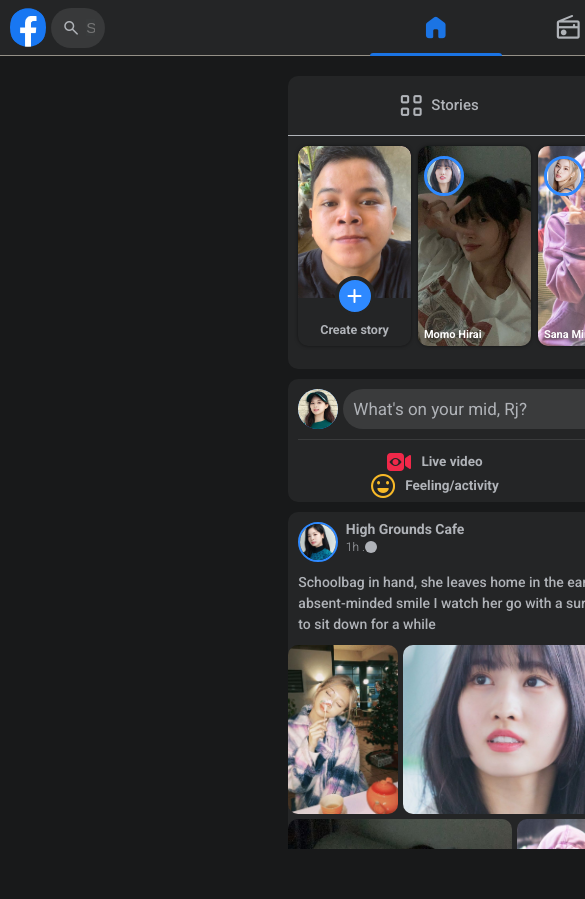
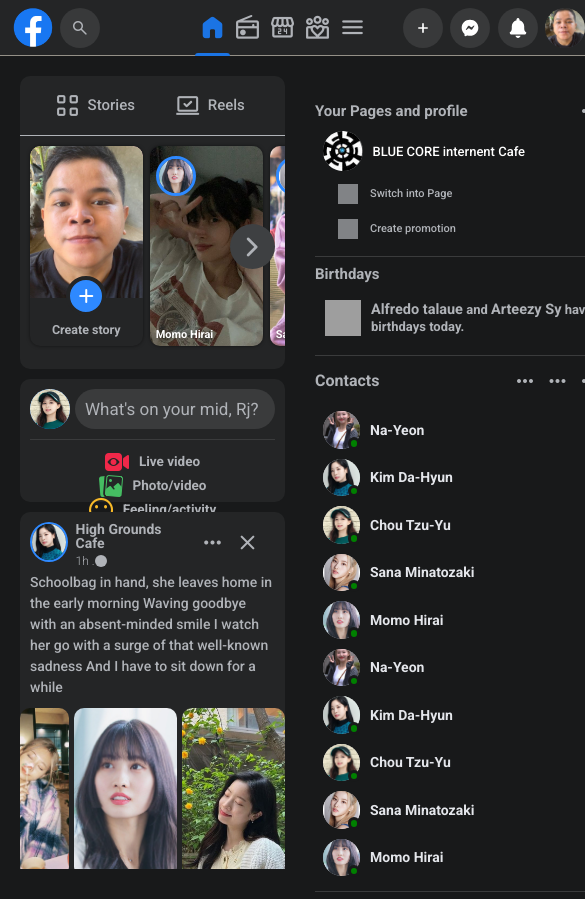
Before and after one commit to ryzen322/CloneFb, a website: page index.html in a window 390 px wide. Shown: the top 899 px of the page, 585 px wide, since content can reach past the window. Drawn offline with nearby package versions, Linux system fonts and the light colour scheme; grey boxes are pictures that could not be loaded.

Commit message:
adding media queries for mobile and tablet and fixed some html

```diff
--- a/app.js
+++ b/app.js
@@ -647,3 +647,14 @@ createIcons.slice(3).forEach(({ name, text, backImage, backGroundUrl }) => {
 </div>`;
   icons[1].insertAdjacentHTML("beforeend", html);
 });
+
+const feedIcon = document.querySelector(".feed-icons");
+const sideNav = document.querySelector(".aside");
+
+feedIcon.addEventListener("click", function () {
+  if (sideNav.hasAttribute("id")) {
+    sideNav.removeAttribute("id", "display: none");
+  } else {
+    sideNav.setAttribute("id", "hideSideBar");
+  }
+});
--- a/index.html
+++ b/index.html
@@ -50,8 +50,10 @@
             <div class="icons-ui">
               <span class="material-symbols-rounded"> diversity_4 </span>
             </div>
-            <div class="icons-ui">
+            <div class="icons-ui feed-icons">
               <span class="material-symbols-rounded"> videogame_asset </span>
+
+              <span class="material-symbols-rounded"> menu </span>
             </div>
           </div>
         </div>
@@ -358,7 +360,7 @@
         </div>
       </nav>
 
-      <aside class="aside">
+      <aside class="aside" id="hideSideBar">
         <div class="aside__navigation">
           <div class="aside__navigation--icons">
             <div class="rounded--icons">
--- a/sass/_base.scss
+++ b/sass/_base.scss
@@ -38,6 +38,17 @@ $bp-largest: 75em; // 1200px / 16 = 75
 $bp-large: 62.5em; // 1000px
 $bp-medium: 50em; // 800px
 
+@mixin respond-tablet {
+  @media (max-width: $bp-largest) {
+    @content;
+  }
+}
+@mixin respond-tablet-landScape {
+  @media (max-width: $bp-large) {
+    @content;
+  }
+}
+
 *,
 *::before,
 *::after {
@@ -70,11 +81,25 @@ ul {
 
 .container {
   display: grid;
-  grid-template-columns: 1fr 1fr 85rem 1fr;
+  grid-template-columns: 35rem 1fr 35rem;
+
+  gap: 0.5rem;
+
+  @include respond-tablet {
+    grid-template-columns: 30rem 1fr 30rem;
+  }
+
+  @include respond-tablet-landScape() {
+    row-gap: 2rem;
+  }
+
+  // @include respond-tablet {
+  //   background-color: green;
+  // }
 }
 
 .rightbar {
-  grid-column: 4 / -1;
+  grid-column: 3 / -1;
   grid-row: 2 / 3;
   background-color: $backgroundColor;
   max-height: 100rem;
@@ -83,6 +108,10 @@ ul {
   overflow: auto;
 
   scrollbar-width: thin;
+
+  @include respond-tablet-landScape {
+    z-index: -1;
+  }
 
   &::-webkit-scrollbar {
     width: 0.75rem;
@@ -457,6 +486,14 @@ ul {
   display: none;
 }
 
+#hideSideBar {
+  display: block;
+
+  @include respond-tablet-landScape {
+    display: none;
+  }
+}
+
 .bg-chat {
   background-color: green;
 }
--- a/sass/_features.scss
+++ b/sass/_features.scss
@@ -1,6 +1,6 @@
 .main {
   max-height: 94vh;
-  grid-column: 2 / 4;
+  // grid-column: 2 / 4;
   grid-row: 2 / 3;
   overflow: auto;
   padding-top: 2rem;
@@ -9,6 +9,14 @@
 
   scrollbar-width: none;
   -ms-overflow-style: none;
+
+  @include respond-tablet {
+    padding: 0 2rem;
+  }
+
+  @include respond-tablet-landScape {
+    grid-column: 1 / 3;
+  }
 
   &::-webkit-scrollbar {
     display: none;
@@ -20,6 +28,10 @@
     display: flex;
     flex-direction: column;
     gap: 1rem;
+
+    @include respond-tablet {
+      grid-column: 1 / 8;
+    }
 
     & .story {
       min-width: 100%;
@@ -341,6 +353,10 @@
     display: grid;
     grid-template-columns: repeat(auto-fit, minmax(21.6rem, 1fr));
 
+    @include respond-tablet {
+      grid-template-columns: repeat(auto-fit, minmax(15rem, 1fr));
+    }
+
     &--icons {
       display: flex;
       align-items: center;
--- a/sass/_navigation.scss
+++ b/sass/_navigation.scss
@@ -1,5 +1,5 @@
 .navigation {
-  grid-column: 1 / -1;
+  grid-column: 1 / 5;
   grid-row: 1 / 2;
   height: 5.6rem;
   background-color: $navigation-background;
@@ -8,7 +8,16 @@
   padding: 0.25rem 1rem;
 
   display: grid;
-  grid-template-columns: 1fr 120.5rem 1fr;
+  grid-template-columns: 35rem 1fr 35rem;
+  gap: 0.5rem;
+
+  @include respond-tablet {
+    grid-template-columns: 30rem 1fr 30rem;
+  }
+
+  @include respond-tablet-landScape {
+    grid-template-columns: 18rem 1fr 23rem;
+  }
 
   &__search {
     // background-color: blueviolet;
@@ -43,6 +52,10 @@
       padding-left: 1rem;
       padding-right: 1rem;
 
+      @include respond-tablet {
+        width: 4rem;
+      }
+
       & span {
         color: $font-color--1;
         font-size: 2rem;
@@ -62,13 +75,16 @@
 
   &__navbar {
     display: grid;
-    grid-template-columns: repeat(auto-fill, minmax(13.2rem, 1fr));
-    margin-right: 1.4rem;
+    grid-template-columns: repeat(auto-fill, minmax(12rem, 1fr));
 
     &--icons {
       grid-column: 3 / 8;
       display: grid;
       grid-template-columns: repeat(5, 1fr);
+
+      @include respond-tablet {
+        grid-column: 1 / 8;
+      }
 
       & .icons-ui {
         display: flex;
@@ -102,6 +118,21 @@
           background-color: #1b74e4;
           position: absolute;
           bottom: -0.35rem;
+        }
+      }
+
+      & .feed-icons {
+        & span:first-child {
+          @include respond-tablet-landScape {
+            display: none;
+          }
+        }
+
+        & span:nth-child(2) {
+          display: none;
+          @include respond-tablet-landScape {
+            display: block;
+          }
         }
       }
     }
--- a/sass/_sidebar.scss
+++ b/sass/_sidebar.scss
@@ -12,6 +12,14 @@
   padding-bottom: 1rem;
 
   scroll-behavior: smooth;
+
+  @include respond-tablet-landScape {
+    grid-column: 1 / 4;
+    background-color: $backgroundColor;
+
+    padding-top: 0;
+    z-index: 100;
+  }
 
   &__navigation {
     display: flex;
```
Also changed, not shown: css/style.css.
